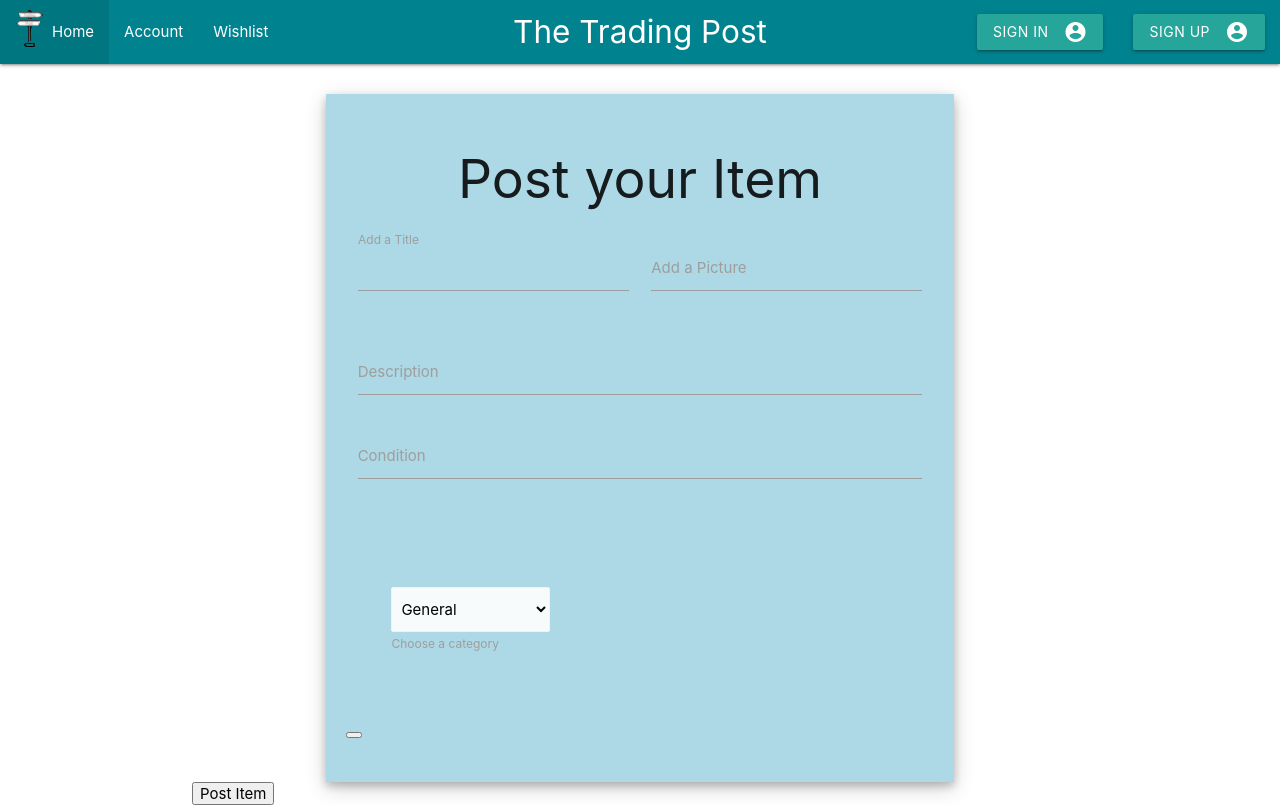
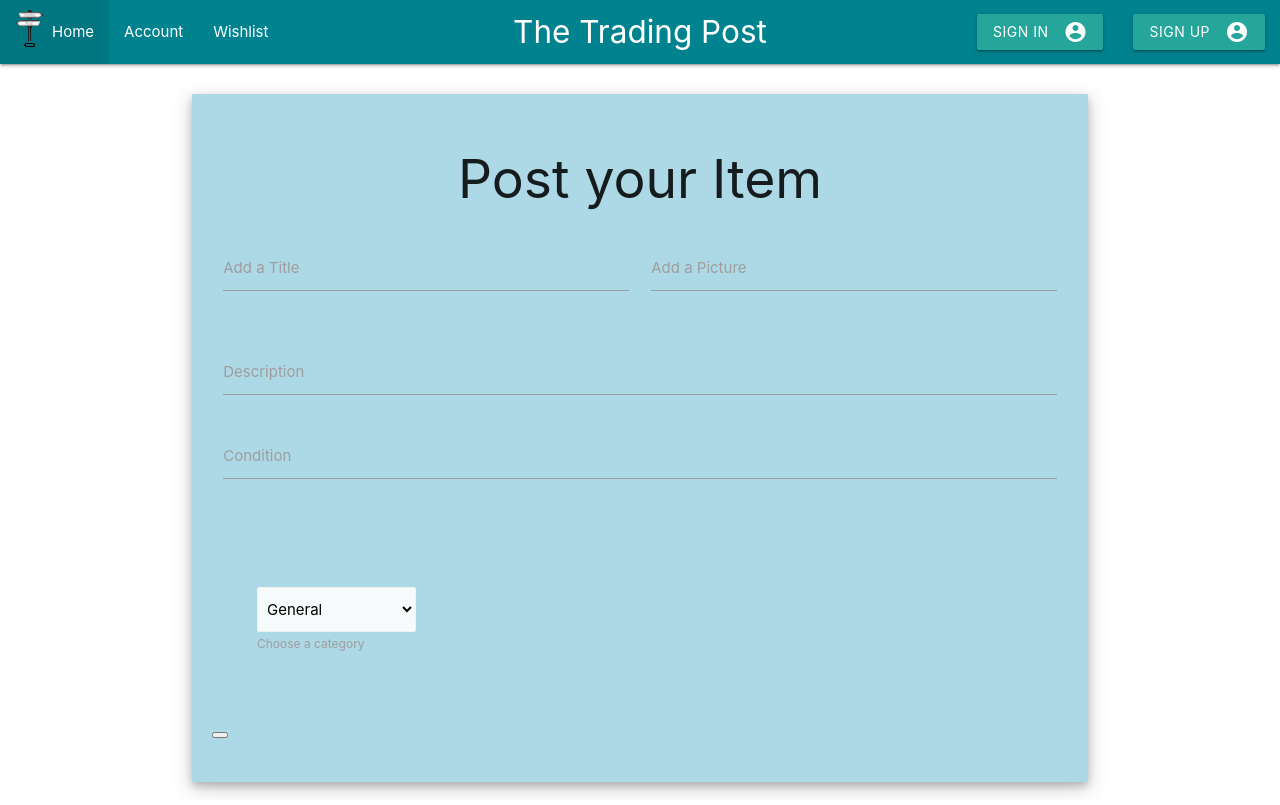
Before and after one commit to mxweidmer/trading-post, a React (Create React App) app: page /trading-post/postitem in a window 1280 px wide. Built offline with nearby package versions, Linux system fonts and the light colour scheme.

Commit message:
made postitem main class to add item

```diff
--- a/src/components/Postform/index.js
+++ b/src/components/Postform/index.js
@@ -82,5 +82,6 @@ render () {
      </div>
     </Container>
     );
+
 }
 }
--- a/src/pages/postitem.js
+++ b/src/pages/postitem.js
@@ -1,8 +1,9 @@
 import React, { Component } from "react";
 import Postform from '../components/Postform'
-import PostFormBtn from '../components/PostFormBtn'
+import PostFormBtn from '../components/PostFormBtn';
+//import { Container} from "../Grid";
 
-import { Row } from '../components/Grid';
+import { Container, Row } from '../components/Grid';
 import API from "../utils/API";
 
 class PostItem extends Component {
@@ -20,15 +21,63 @@ class PostItem extends Component {
 
   render() {
     return (
-      <div>
+
+      <Container>
+        <div className="formCont">
+          <h2> Post your Item </h2>
+          <div className="row">
+            <div className="input-field col s6">
+
+              <input id="title" type="text" value={this.state.title} required />
+              <label for="title">Add a Title</label>
+            </div>
+            <div className="input-field col s6">
+
+              <input id="picture" type="text" required />
+              <label for="picture">Add a Picture</label>
+            </div>
+          </div>
+          <div className="row">
+            <div className="input-field col s12">
+
+              <input id="Discription" type="text" required />
+              <label for="Discription">Description</label>
+            </div>
+            <div className="row">
+              <div className="input-field col s12">
+
+                <input id="Condition" type="text" required />
+                <label for="Condition">Condition</label>
+              </div>
+            </div>
+            <div className="row">
+              <div className="categorydrop">
+
+                <select className="browser-default">
+
+                  <option value="General">General</option>
+                  <option value="Books">Books</option>
+                  <option value="Electronics">Electronics</option>
+                  <option value="Jewerly">Jewerly</option>
+                  <option value="Tools">Tools</option>
+                  <option value="Clothing">Clothing</option>
+                  <option value="Furniture">Furniture</option>
+                  <option value="Games">Games</option>
+                  <option value="Sports Equipment">Sports Equipment</option>
+                  <option value="Appliances">Appliances</option>
+                </select>
+                <label for="categorydrop">Choose a category</label>
+              </div>
+            </div>
+            <button> </button>
+          </div>
+
+        </div>
+      </Container>
 
 
-        <div className="container">
+      /*  <Postform> </Postform>  <PostFormBtn></PostFormBtn> */
 
-
-          <Postform> </Postform>  <PostFormBtn></PostFormBtn>
-        </div>
-      </div>
     )
   }
 
```
